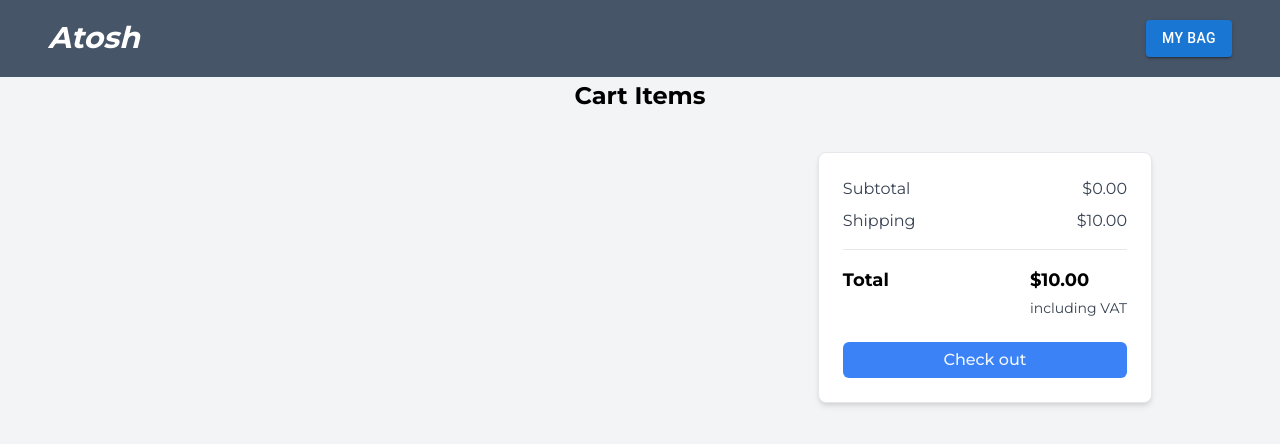
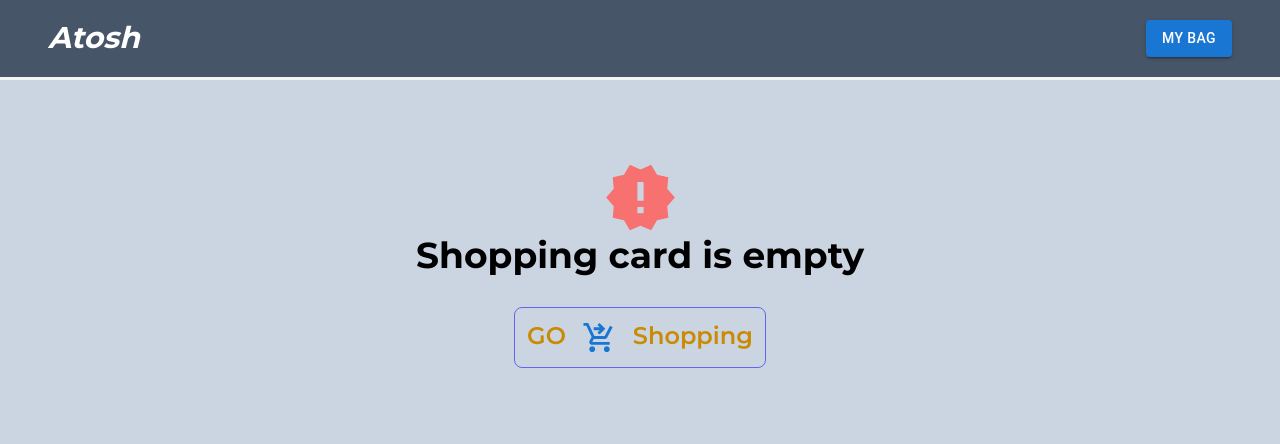
Before and after one commit to atoshUser/next-13-E-commerce, a Next.js app: page /shopping-card in a window 1280 px wide. Shown: the top 444 px of the page. Built offline with nearby package versions, Linux system fonts and the light colour scheme.

Commit message:
add navigate shopping card & products empty

```diff
--- a/src/app/shopping-card/page.tsx
+++ b/src/app/shopping-card/page.tsx
@@ -4,11 +4,16 @@ import React, { useCallback, useEffect, useState } from "react";
 import { StarIcon as StartIconOutline } from "@heroicons/react/24/outline";
 import { StarIcon } from "@heroicons/react/24/solid";
 import { OptimizationImage } from "@/components";
+import NewReleasesIcon from "@mui/icons-material/NewReleases";
+import ShoppingCartCheckoutIcon from "@mui/icons-material/ShoppingCartCheckout";
+import Link from "next/link";
 
 const ShoppingCardPage = () => {
   const [products, setProducts] = useState<IProduct[]>(
     JSON.parse(localStorage.getItem("products") as string) || []
   );
+  console.log(products);
+
   const [total, setTotal] = useState<number>();
   // delete  product from list Product
   const handleDeleteProductItem = (id: number) => {
@@ -68,6 +73,35 @@ const ShoppingCardPage = () => {
   }, [products]);
   return (
     <div className="h-screen bg-gray-100 pt-20 text-black">
+      {!products.length ? (
+        <div className="h-full flex  justify-center bg-slate-300">
+          <div className="flex flex-col mt-20">
+            <span className=" text-red-400 flex  justify-center">
+              <NewReleasesIcon sx={{ width: "75px", height: "75px" }} />
+            </span>
+            <span className="text-black font-bold text-4xl">
+              Shopping card is empty
+            </span>
+            <div className="flex items-center justify-center mt-8">
+              <Link href={`/`}>
+                <button className="flex justify-center items-center p-3 rounded-lg border border-indigo-500">
+                  <span className="text-yellow-600 flex  font-semibold text-2xl gap-4">
+                    GO
+                    <span>
+                      <ShoppingCartCheckoutIcon
+                        color="primary"
+                        fontSize="large"
+                      />
+                    </span>
+                    Shopping
+                  </span>
+                </button>
+              </Link>
+            </div>
+          </div>
+        </div>
+      ) : (
+        <>
           <h1 className="mb-10 text-center text-2xl font-bold">Cart Items</h1>
           <div className="mx-auto max-w-5xl justify-center px-6 md:flex md:space-x-6 xl:px-0">
             <div className="rounded-lg flex flex-col md:w-2/3 overflow-y-auto max-h-[550px] scrollbar-thin scrollbar-thumb-slate-700 scrollbar-track-transparent">
@@ -88,12 +122,15 @@ const ShoppingCardPage = () => {
                         <div className="flex gap-3 items-center">
                           <span>{obj?.rating.rate}</span>
                           <div className="flex flex-row">
-                        {Array.from({ length: obj?.rating.rate }, (_, id) => (
+                            {Array.from(
+                              { length: obj?.rating.rate },
+                              (_, id) => (
                                 <StarIcon
                                   key={id}
                                   className="w-5 h-5 text-yellow-400"
                                 />
-                        ))}
+                              )
+                            )}
                             {Array.from(
                               { length: 5 - obj?.rating.rate },
                               (_, idx) => (
@@ -129,10 +166,13 @@ const ShoppingCardPage = () => {
                         </div>
                         <div className="flex items-center space-x-4">
                           <p className="text-sm font-semibold">
-                        {(obj?.price * obj.quantity).toLocaleString("en-US", {
+                            {(obj?.price * obj.quantity).toLocaleString(
+                              "en-US",
+                              {
                                 style: "currency",
                                 currency: "usd",
-                        })}
+                              }
+                            )}
                           </p>
                           <svg
                             xmlns="http://www.w3.org/2000/svg"
@@ -194,6 +234,8 @@ const ShoppingCardPage = () => {
               </button>
             </div>
           </div>
+        </>
+      )}
     </div>
   );
 };
```
Lines whose indentation alone changed are shown as unchanged.
